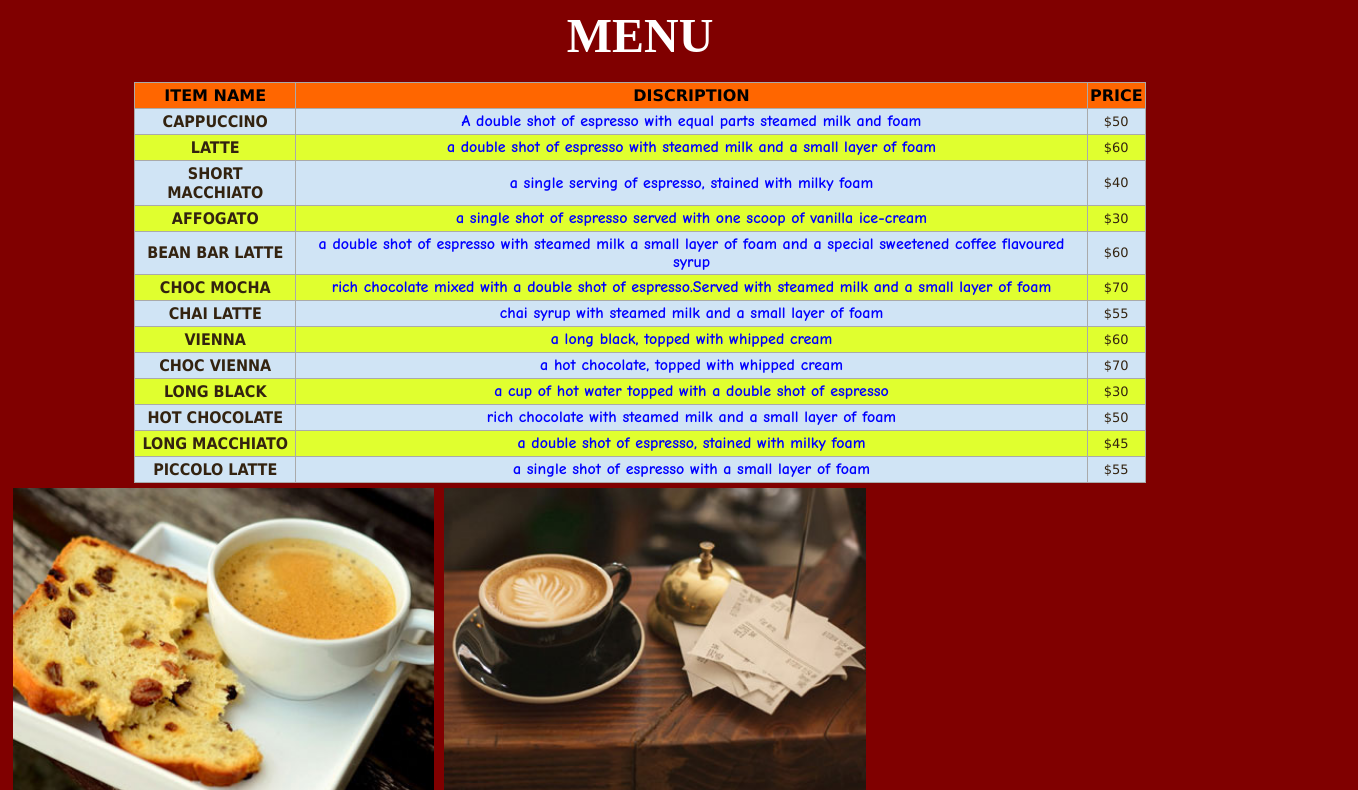
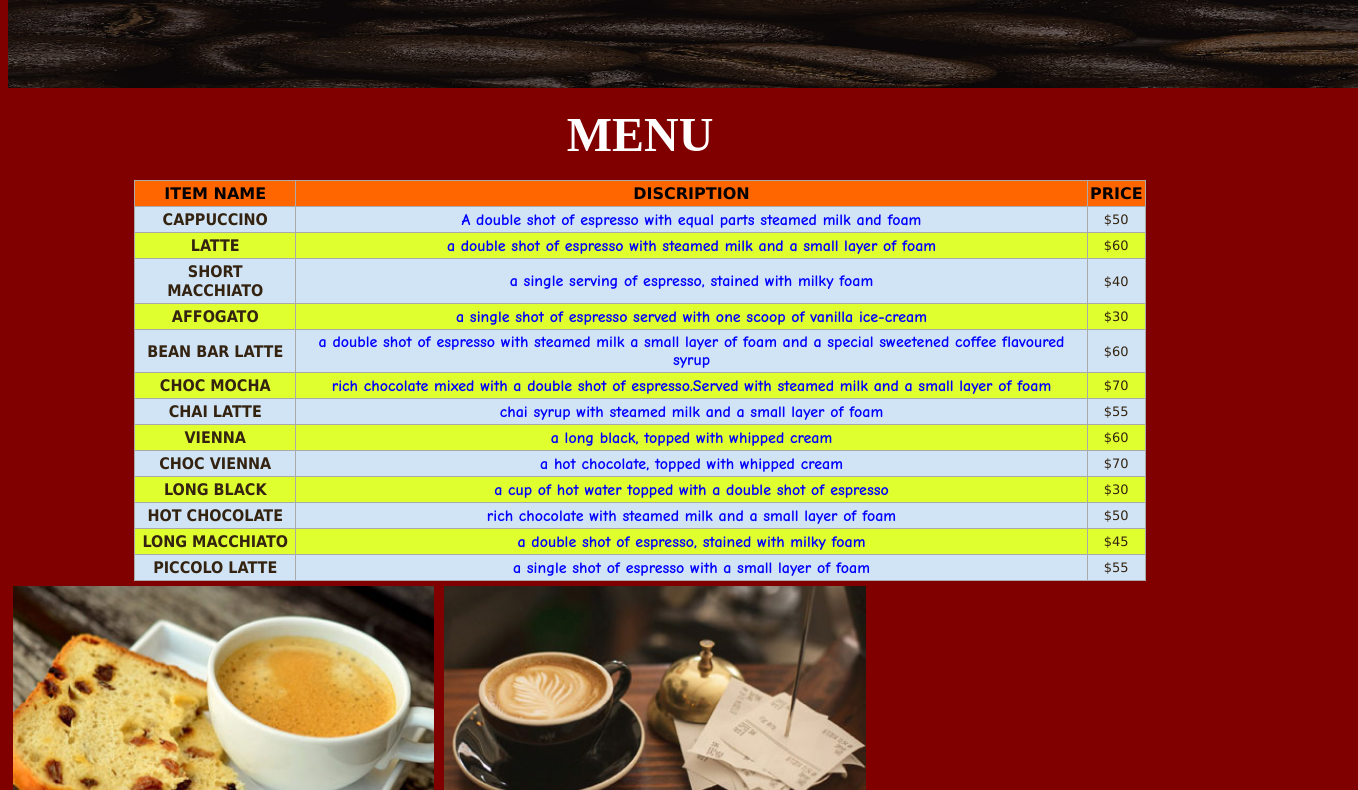
Before and after one commit to sumithomas25/pr1, a plain HTML site: page menu.html in a window 1280 px wide. Shown: the part 94-884 px from the top of the page, 1358 px wide, since content can reach past the window. Drawn offline with Linux system fonts and the light colour scheme.

Commit message:
Update menu.html

```diff
--- a/menu.html
+++ b/menu.html
@@ -20,7 +20,7 @@
          <img alt="link" src="logo.png"
          width="150" height="70">  </a>
 
-		<img src="images\b3.jpg" alt="COFFEE" align="center" width="1350" height="100">
+		<img src="b3.jpg" alt="COFFEE" align="center" width="1350" height="100">
 	<header>
         <h3 align="center">
         	<font face="espresso" size="7" color="#ffffff"><ew>MENU</ew></font>
```
